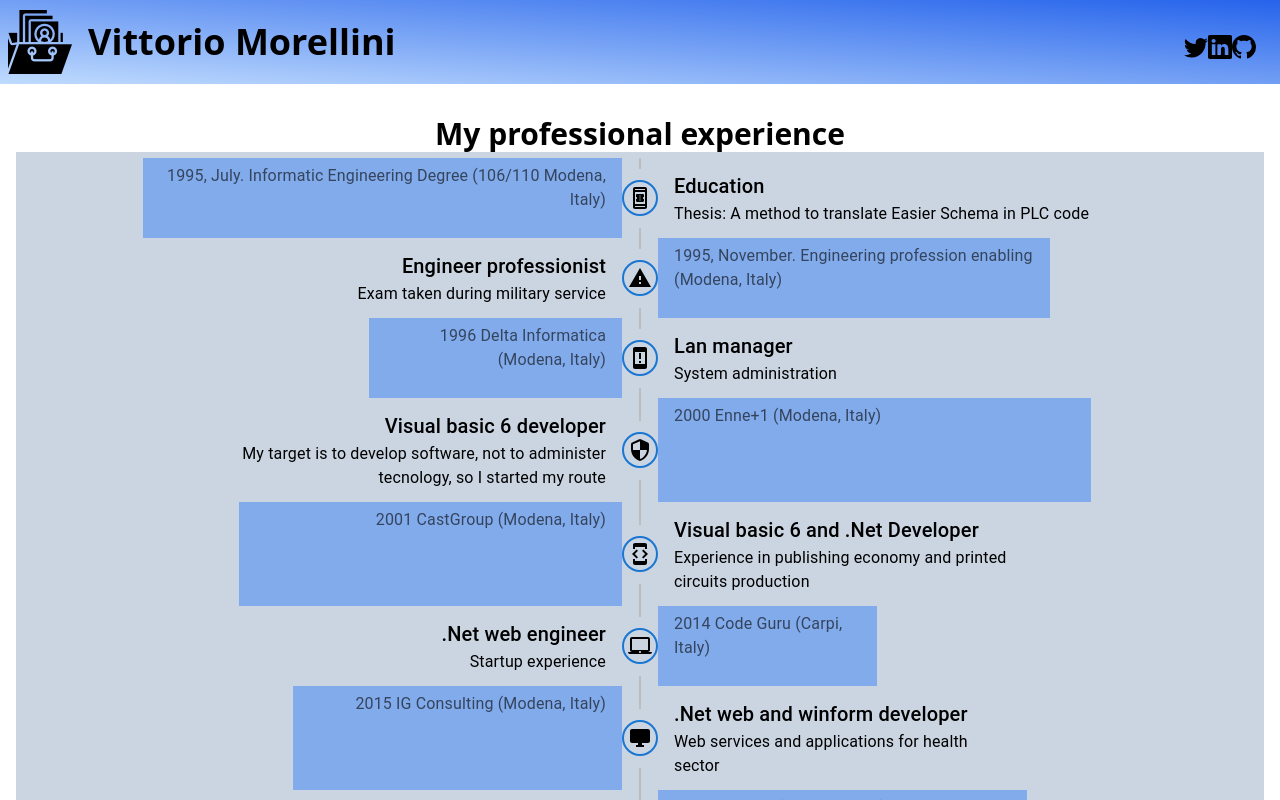
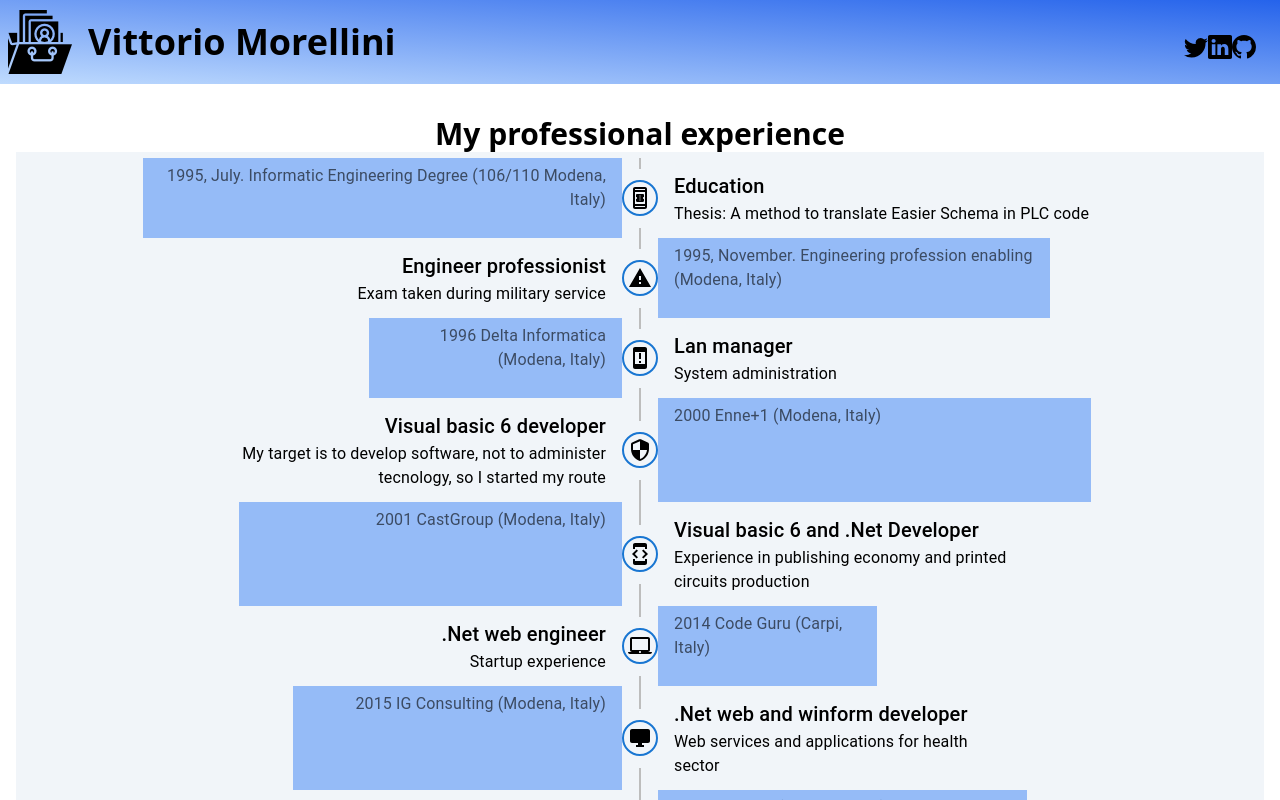
Before and after one commit to VittorioMorellini/Portfolio, a Next.js app: page /experience in a window 1280 px wide. Shown: the top 800 px of the page. Built offline with nearby package versions, Linux system fonts and the light colour scheme; what react-toast-notifications would draw is missing.

Commit message:
Fix Layout experience

```diff
--- a/pages/experience/index.tsx
+++ b/pages/experience/index.tsx
@@ -20,9 +20,9 @@ import { Container } from '../../components/container';
 
 function Experience() {
   return (
-    <div className='grid text-center'>
+    <div className='text-center'>
       <h1 className="text-3xl text-center font-bold"> My professional experience</h1>
-      <Timeline position="alternate" className='grid place-items-center bg-slate-300 ml-0'>
+      <Timeline position="alternate" className='grid place-items-center bg-slate-100 mx-auto'>
         <TimelineItem>
           <TimelineOppositeContent
             sx={{ fontStyle: 'bold', bgcolor: 'rgb(59 130 246 / 0.5)' }}
--- a/pages/index.tsx
+++ b/pages/index.tsx
@@ -49,6 +49,7 @@ function Home<NextPage>({categories}: HomeProps) {
                   >
                     Sixtema
                   </a>
+                  (Modena, Italy)
                 </h1>
                 <h2 className="text-xl md:text-3xl mt-2">
                   Software Developer .Net (C#) and React (typescript)
@@ -63,7 +64,7 @@ function Home<NextPage>({categories}: HomeProps) {
               I am a software engineer. I love web development.
               I have worked as a software engineer for more than
               twenty years in product and consultancy companies.<br />
-              Some tecnical director told me that I am still mid level on the web
+              Some technical director told me that I am still mid level on the web
               (I started in vb6), but I have the ambition and the determination
               to become a <b>SDE II</b> on the Web<br />
               <br />
```
